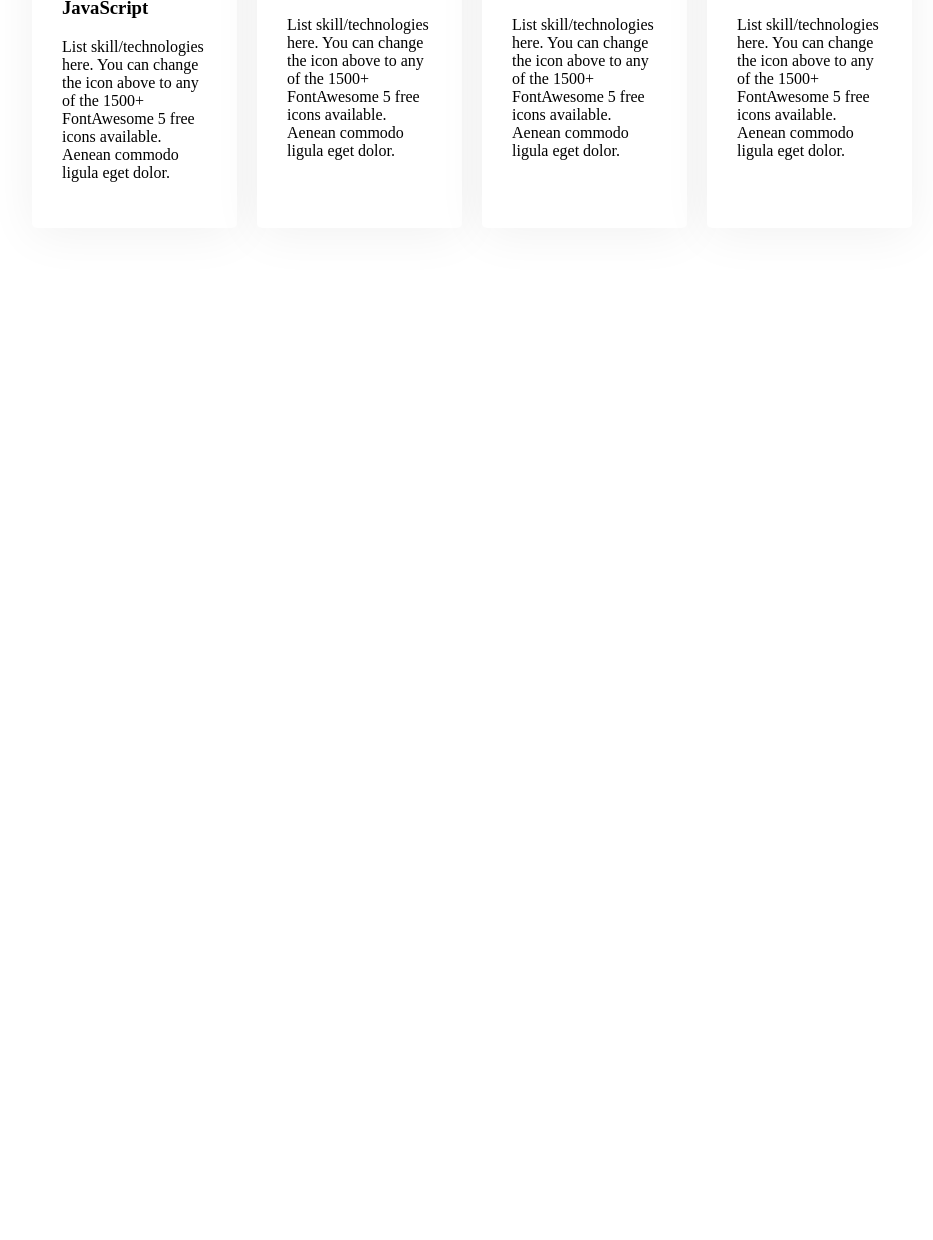
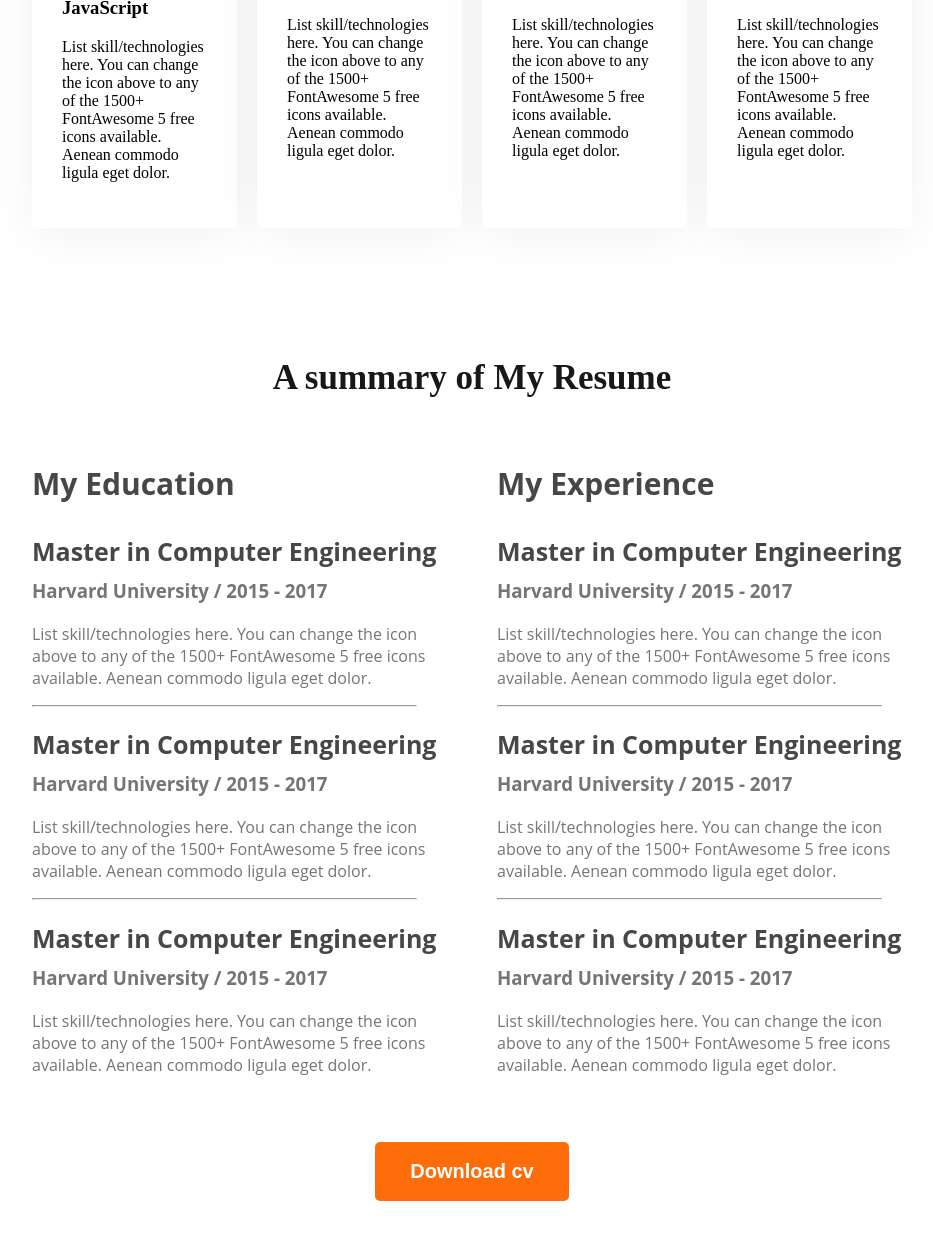
Before and after one commit to POLASSWE/portfolio, a plain HTML site: page index.html in a window 1280 px wide. Shown: the part 2083-3323 px from the top of the page, without its empty margins (168-1101 px from the left). Before the commit the page ends 2441 px from the top, so only its background shows below. Drawn offline with Linux system fonts and the light colour scheme.

Commit message:
resume add

```diff
--- a/index.html
+++ b/index.html
@@ -96,6 +96,81 @@
                     </div>
                 </div>
          </section>
+         <section>
+            <h3 class="section-title">A summary of My Resume</h3>
+            <div class="resume-container">
+                <div class="resume-column">
+                    <h3 class="resume-column-title">My Education</h3>
+
+                    <div class="resume-item">
+                        <h2 class="resume-item-title">Master in Computer Engineering</h2>
+                        <h3 class="resume-item-institute">Harvard University / 2015 - 2017</h3>
+                         <p class="resume-item-description">
+                            List skill/technologies here. You can change the icon above
+                            to any of the 1500+ FontAwesome 5 free icons available.
+                            Aenean commodo ligula eget dolor.
+                         </p>
+                    </div>
+                    <hr>
+                    <div class="resume-item">
+                        <h2 class="resume-item-title">Master in Computer Engineering</h2>
+                        <h3 class="resume-item-institute">Harvard University / 2015 - 2017</h3>
+                         <p class="resume-item-description">
+                            List skill/technologies here. You can change the icon above
+                            to any of the 1500+ FontAwesome 5 free icons available.
+                             Aenean commodo ligula eget dolor.
+                            </p>
+                    </div>
+                    <hr>
+                    <div class="resume-item">
+                        <h2 class="resume-item-title">Master in Computer Engineering</h2>
+                        <h3 class="resume-item-institute">Harvard University / 2015 - 2017</h3>
+                         <p class="resume-item-description">
+                            List skill/technologies here. You can change the icon above
+                             to any of the 1500+ FontAwesome 5 free icons available.
+                              Aenean commodo ligula eget dolor.
+                         </p>
+                    </div>
+                </div>
+
+                <div class="resume-column">
+                    <h3 class="resume-column-title">My Experience</h3>
+
+                    <div class="resume-item">
+                        <h2 class="resume-item-title">Master in Computer Engineering</h2>
+                        <h3 class="resume-item-institute">Harvard University / 2015 - 2017</h3>
+                         <p class="resume-item-description">
+                            List skill/technologies here. You can change the icon above
+                            to any of the 1500+ FontAwesome 5 free icons available.
+                            Aenean commodo ligula eget dolor.
+                         </p>
+                    </div>
+                    <hr>
+                    <div class="resume-item">
+                        <h2 class="resume-item-title">Master in Computer Engineering</h2>
+                        <h3 class="resume-item-institute">Harvard University / 2015 - 2017</h3>
+                         <p class="resume-item-description">
+                            List skill/technologies here. You can change the icon above
+                            to any of the 1500+ FontAwesome 5 free icons available.
+                             Aenean commodo ligula eget dolor.
+                            </p>
+                    </div>
+                    <hr>
+                    <div class="resume-item">
+                        <h2 class="resume-item-title">Master in Computer Engineering</h2>
+                        <h3 class="resume-item-institute">Harvard University / 2015 - 2017</h3>
+                         <p class="resume-item-description">
+                            List skill/technologies here. You can change the icon above
+                             to any of the 1500+ FontAwesome 5 free icons available.
+                              Aenean commodo ligula eget dolor.
+                         </p>
+                    </div>
+                </div>
+            </div>
+            <div class="download-cv">
+                <button class="button-primery">Download cv</button>
+            </div>
+         </section>
     </main>
     <footer></footer>
 </body>
--- a/styles/portfolio.css
+++ b/styles/portfolio.css
@@ -129,3 +129,42 @@ background: #FFF;
 box-shadow: 0px 6px 50px 0px rgba(0, 0, 0, 0.06);
 
 }
+
+
+.resume-column-title {
+    color:  #474747;
+font-family: "Open Sans";
+font-size: 30px;
+font-style: normal;
+font-weight: 700;
+line-height: normal;
+}
+.resume-container {
+      display: flex;
+      gap: 50px;
+}
+.resume-item-institute {
+    margin-bottom: 20px;
+    margin-top: 0px;
+}
+.resume-item-institute,.resume-item-description {
+    color:  #757575;
+font-family: "Open Sans";
+
+}
+.resume-item-title {
+    color:  #474747;
+font-family: "Open Sans";
+font-size: 25px;
+font-style: normal;
+font-weight: 700;
+line-height: normal;
+margin-bottom: 10px;
+}
+.resume-container hr {
+        margin: 0 30px 0 0;
+}
+.download-cv {
+    text-align: center;
+    margin-top: 50px;
+}
```
